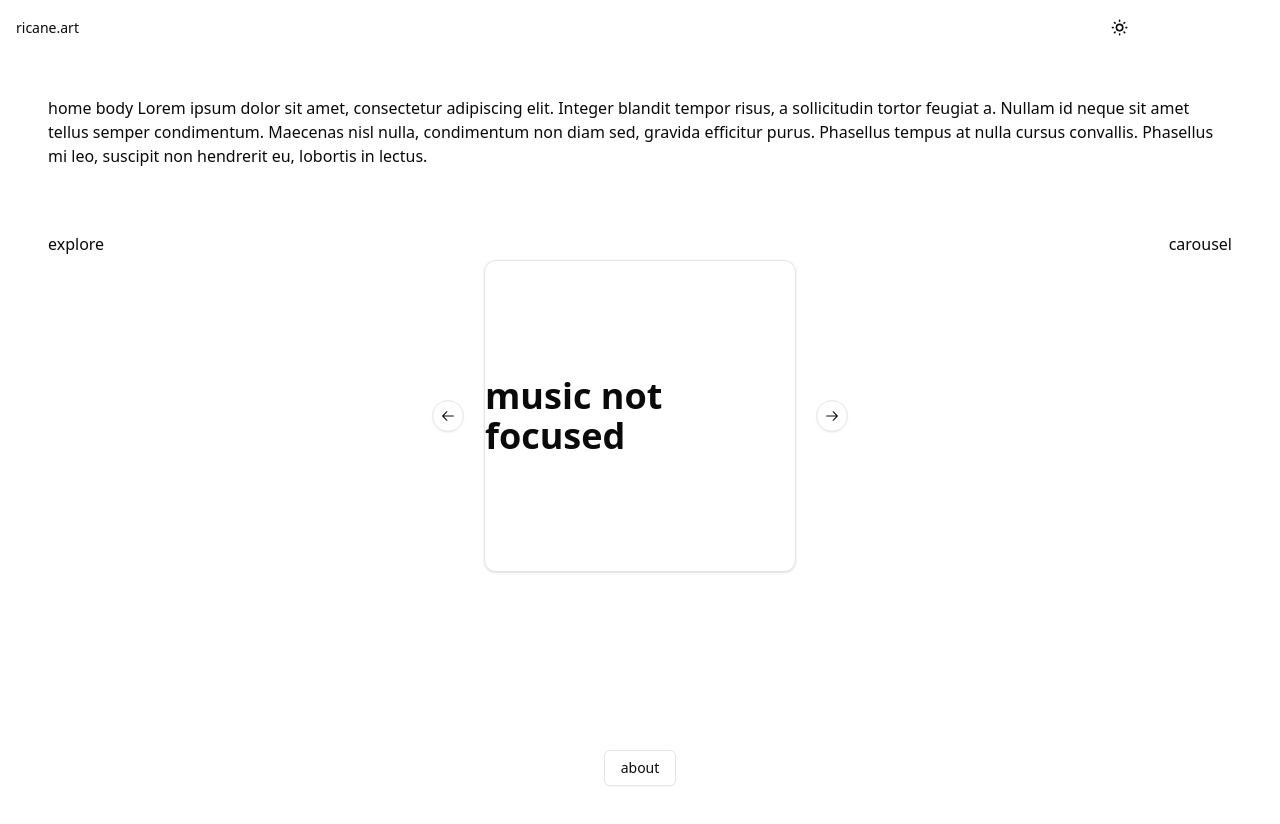
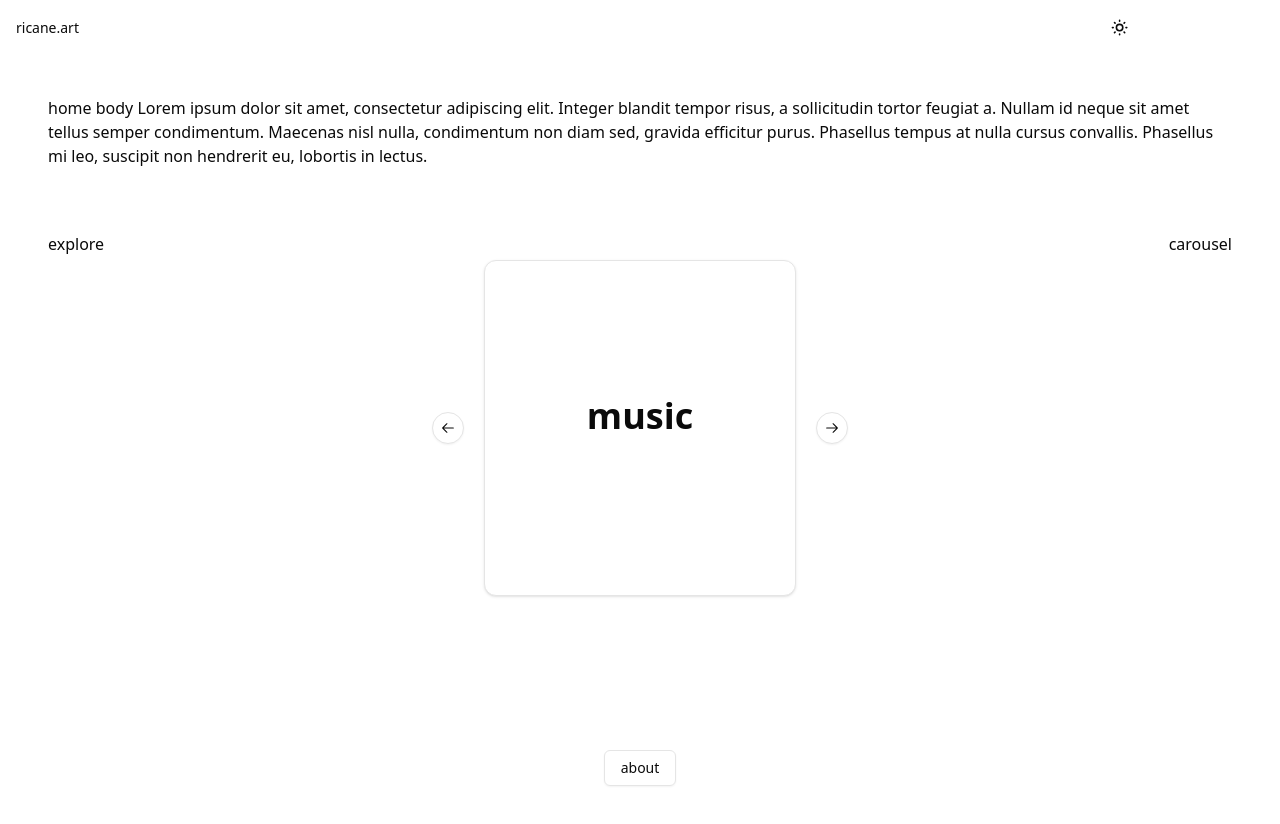
Before and after one commit to akaRicane/ricane.art.vercel, a Next.js app: page / in a window 1280 px wide. Shown: the top 824 px of the page. Built offline with nearby package versions, Linux system fonts and the light colour scheme.

Commit message:
card with clickable action to show details and visit button

```diff
--- a/components/custom/HomeRedirectCarousel.tsx
+++ b/components/custom/HomeRedirectCarousel.tsx
@@ -1,7 +1,15 @@
 "use client";
 
-import React from 'react'
-import { Card, CardContent } from "@/components/ui/card";
+import React from "react";
+import { Button } from "@/components/ui/button";
+import {
+  Card,
+  CardContent,
+  CardHeader,
+  CardFooter,
+  CardTitle,
+  CardDescription,
+} from "@/components/ui/card";
 import {
   Carousel,
   CarouselContent,
@@ -12,28 +20,41 @@ import {
 
 export const HomeRedirectCarousel = () => {
   const [musicCardFocus, setMusicCardFocus] = React.useState<Boolean>(false);
-  const [projectsCardFocus, setProjectsCardFocus] = React.useState<Boolean>(false);
+  const [projectsCardFocus, setProjectsCardFocus] =
+    React.useState<Boolean>(false);
   const [whoamiCardFocus, setWhoamiCardFocus] = React.useState<Boolean>(false);
 
-  const toggleFocus = (target: String) => {
-    console.log(`Toggle focus ${target}`);
+  const onClickFromCard = (target: String) => {
+    console.log(target);
     switch (target) {
-      case 'music': {
+      case "music": {
         setMusicCardFocus(!musicCardFocus);
         setProjectsCardFocus(false);
         setWhoamiCardFocus(false);
         break;
       }
-      case 'projects': {
+      case "visit-music": {
+        console.log("visit music clicked");
+        break;
+      }
+      case "projects": {
         setMusicCardFocus(false);
         setProjectsCardFocus(!projectsCardFocus);
         setWhoamiCardFocus(false);
         break;
       }
-      case 'whoami': {
+      case "visit-projects": {
+        console.log("visit projects clicked");
+        break;
+      }
+      case "whoami": {
         setMusicCardFocus(false);
         setProjectsCardFocus(false);
         setWhoamiCardFocus(!whoamiCardFocus);
+        break;
+      }
+      case "visit-whoami": {
+        console.log("visit who am i clicked");
         break;
       }
       default: {
@@ -42,8 +63,13 @@ export const HomeRedirectCarousel = () => {
         setWhoamiCardFocus(false);
       }
     }
+  };
 
-  }
+  const focusedStyledCardContent =
+    "flex aspect-square items-center justify-center p-0";
+  const notFocusedStyledCardContent =
+    "flex aspect-square items-center justify-center p-0";
+  const cardContentSpanStyle = "text-4xl font-semibold";
 
   return (
     <Carousel
@@ -56,54 +82,85 @@ export const HomeRedirectCarousel = () => {
       <CarouselContent>
         <CarouselItem key={0}>
           <div className="p-1">
-            <Card onClick={() => toggleFocus("music")}>
+            <Card>
+              <CardContent
+                className={focusedStyledCardContent}
+                onClick={() => onClickFromCard("music")}
+              >
                 {musicCardFocus ? (
-                <CardContent className="flex aspect-square items-center justify-center p-0">
-                  <span className="text-4xl font-semibold">music focused</span>
+                  <span className={cardContentSpanStyle}>some more details about music</span>
+                ) : (
+                  <p className={cardContentSpanStyle}>music</p>
+                )}
               </CardContent>
+              <CardFooter>
+                {musicCardFocus ? (
+                  <Button
+                    className="w-full"
+                    onClick={() => onClickFromCard("visit-music")}
+                  >
+                    visit
+                  </Button>
                 ) : (
-                <CardContent className="flex aspect-square items-center justify-center p-0">
-                  <span className="text-4xl font-semibold">
-                    music not focused
-                  </span>
-                </CardContent>
+                  <></>
                 )}
+              </CardFooter>
             </Card>
           </div>
         </CarouselItem>
         <CarouselItem key={1}>
           <div className="p-1">
-            <Card onClick={() => toggleFocus("projects")}>
+            <Card>
+              <CardContent
+                className={focusedStyledCardContent}
+                onClick={() => onClickFromCard("projects")}
+              >
                 {projectsCardFocus ? (
-                <CardContent className="flex aspect-square items-center justify-center p-0">
-                  <span className="text-4xl font-semibold">
-                    projects focused
-                  </span>
+                  <span className={cardContentSpanStyle}>some more details about projects</span>
+                ) : (
+                  <p className={cardContentSpanStyle}>projects</p>
+                )}
               </CardContent>
+              <CardFooter>
+                {projectsCardFocus ? (
+                  <Button
+                    className="w-full"
+                    onClick={() => onClickFromCard("visit-projects")}
+                  >
+                    visit
+                  </Button>
                 ) : (
-                <CardContent className="flex aspect-square items-center justify-center p-0">
-                  <span className="text-4xl font-semibold">
-                    projects not focused
-                  </span>
-                </CardContent>
+                  <></>
                 )}
+              </CardFooter>
             </Card>
           </div>
         </CarouselItem>
         <CarouselItem key={2}>
           <div className="p-1">
-            <Card onClick={() => toggleFocus("whoami")}>
+            <Card>
+              <CardContent
+                className={focusedStyledCardContent}
+                onClick={() => onClickFromCard("whoami")}
+              >
                 {whoamiCardFocus ? (
-                <CardContent className="flex aspect-square items-center justify-center p-0">
-                  <span className="text-4xl font-semibold">who am i focused</span>
+                  <span className={cardContentSpanStyle}>some more details about me</span>
+                ) : (
+                  <p className={cardContentSpanStyle}>who am i ?</p>
+                )}
               </CardContent>
+              <CardFooter>
+                {whoamiCardFocus ? (
+                  <Button
+                    className="w-full"
+                    onClick={() => onClickFromCard("visit-whoami")}
+                  >
+                    visit
+                  </Button>
                 ) : (
-                <CardContent className="flex aspect-square items-center justify-center p-0">
-                  <span className="text-4xl font-semibold">
-                    who am i not focused
-                  </span>
-                </CardContent>
+                  <></>
                 )}
+              </CardFooter>
             </Card>
           </div>
         </CarouselItem>
```
Lines whose indentation alone changed are shown as unchanged.
